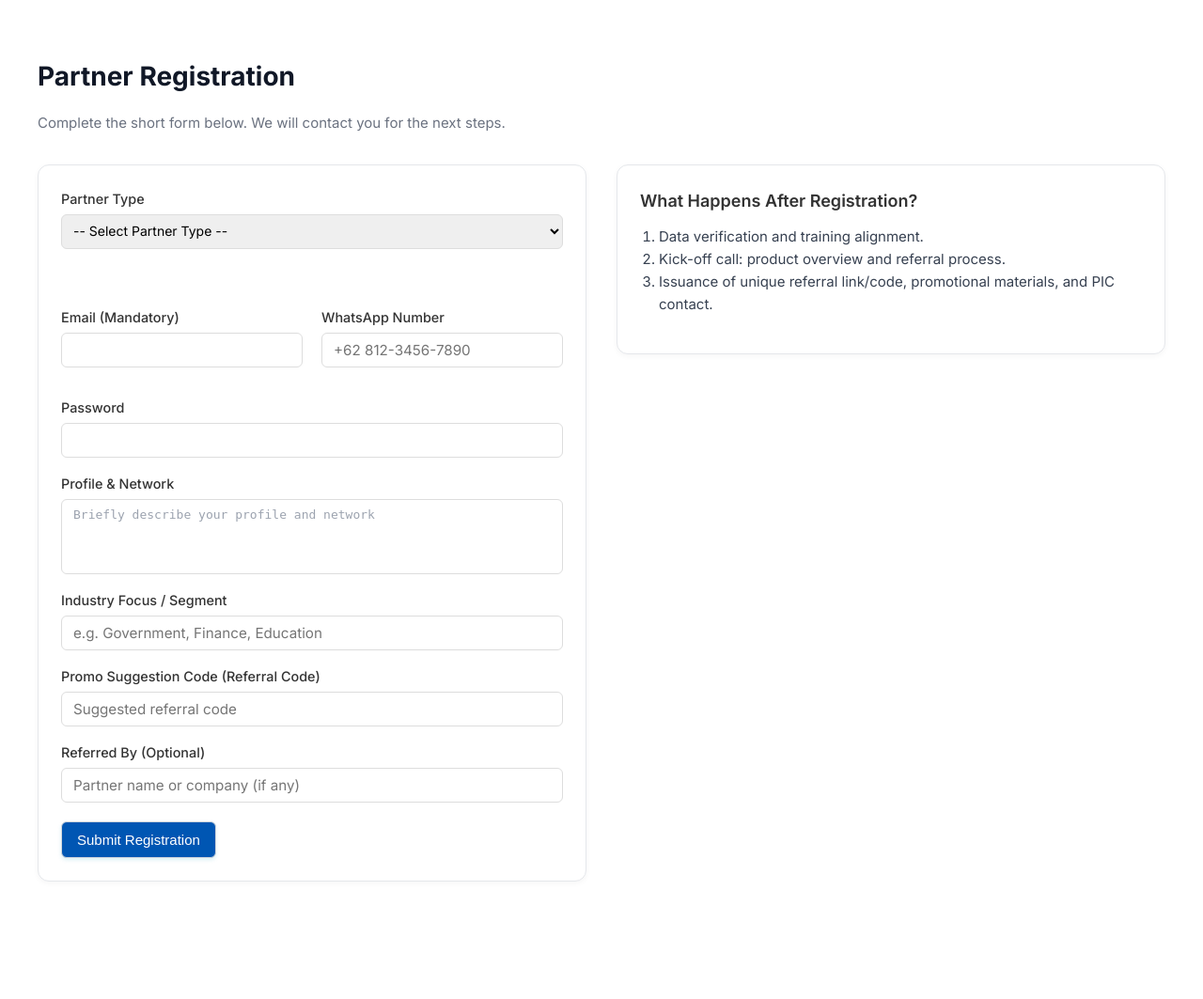
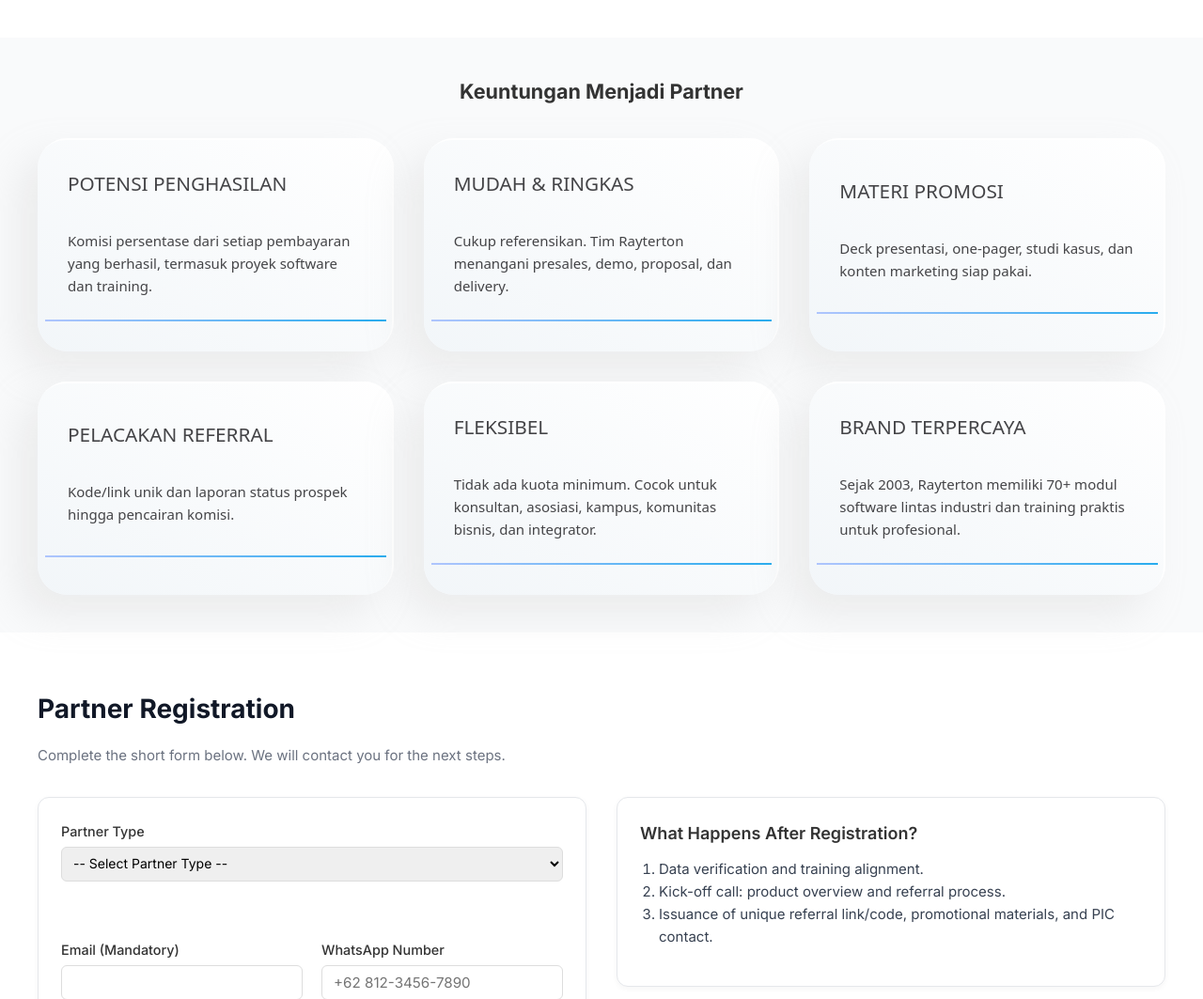
Before and after one commit to Guswann/Rayterton-Partner-Regis, a PHP site: page /input.php in a window 1280 px wide. Shown: the top 1063 px of the page at 94% size. Before the commit the page ends 938 px from the top, so only its background shows below. Run offline with PHP 8.4, Linux system fonts and the light colour scheme; some libraries are stand-ins or nearby versions.

Commit message:
keuntungan di atas form (kalo kurang ganti aj)

```diff
--- a/public/input.php
+++ b/public/input.php
@@ -185,6 +185,58 @@
 </head>
 
 <body>
+    <!-- Benefit -->
+    <section id="benefits">
+        <h2>Keuntungan Menjadi Partner</h2>
+        <div class="grid-container">
+            <div class="cardbenefit">
+                <div class="title">Potensi Penghasilan</div>
+                <div class="icon"><i class="fa-thin fa-laptop-code"></i></div>
+                <div class="content">
+                    <p>Komisi persentase dari setiap pembayaran yang berhasil, termasuk proyek software dan training.</p>
+                </div>
+            </div>
+
+            <div class="cardbenefit">
+                <div class="title">Mudah & Ringkas</div>
+                <div class="icon"><i class="fa-thin fa-shield-check"></i></div>
+                <div class="content">
+                    <p>Cukup referensikan. Tim Rayterton menangani presales, demo, proposal, dan delivery.</p>
+                </div>
+            </div>
+
+            <div class="cardbenefit">
+                <div class="title">Materi Promosi</div>
+                <div class="icon"><i class="fa-thin fa-wrench-simple"></i></div>
+                <div class="content">
+                    <p>Deck presentasi, one-pager, studi kasus, dan konten marketing siap pakai.</p>
+                </div>
+            </div>
+            <div class="cardbenefit">
+                <div class="title">Pelacakan Referral</div>
+                <div class="icon"><i class="fa-thin fa-wrench-simple"></i></div>
+                <div class="content">
+                    <p>Kode/link unik dan laporan status prospek hingga pencairan komisi.</p>
+                </div>
+            </div>
+            <div class="cardbenefit">
+                <div class="title">Fleksibel</div>
+                <div class="icon"><i class="fa-thin fa-wrench-simple"></i></div>
+                <div class="content">
+                    <p>Tidak ada kuota minimum. Cocok untuk konsultan, asosiasi, kampus, komunitas bisnis, dan integrator.</p>
+                </div>
+            </div>
+            <div class="cardbenefit">
+                <div class="title">Brand Terpercaya</div>
+                <div class="icon"><i class="fa-thin fa-wrench-simple"></i></div>
+                <div class="content">
+                    <p>Sejak 2003, Rayterton memiliki 70+ modul software lintas industri dan training praktis untuk profesional.</p>
+                </div>
+            </div>
+        </div>
+    </section>
+    <!-- Benefit End -->
+
     <div class="container">
         <h1 class="title">Partner Registration</h1>
         <p class="subtitle">
@@ -229,7 +281,7 @@
                     <div class="form-row">
                         <div class="form-group individual-only">
                             <label>Promo Code</label>
-                            <input type="text" name="promo_code" placeholder="max: 3 chars" required maxlength="3"  >
+                            <input type="text" name="promo_code" placeholder="max: 3 chars" required maxlength="3">
                         </div>
                         <div class="form-group individual-only">
                             <label>Full Name</label>
--- a/public/style.css
+++ b/public/style.css
@@ -25,7 +25,7 @@
 .card {
   background: #fff;
   border-radius: 12px;
-  box-shadow: 0 1px 3px rgba(0,0,0,0.1);
+  box-shadow: 0 1px 3px rgba(0, 0, 0, 0.1);
   padding: 24px;
 }
 
@@ -47,7 +47,9 @@
   margin-bottom: 6px;
 }
 
-input, select, textarea {
+input,
+select,
+textarea {
   border: 1px solid #E5E7EB;
   border-radius: 8px;
   padding: 10px 12px;
@@ -111,7 +113,8 @@
   font-size: 14px;
 }
 
-th, td {
+th,
+td {
   padding: 10px 12px;
   border-top: 1px solid #E5E7EB;
   text-align: left;
@@ -121,6 +124,7 @@
   font-weight: 600;
   background: #F9FAFB;
 }
+
 .btn.primary:hover,
 .btn.secondary:hover {
   transform: translateY(-3px);
@@ -170,7 +174,7 @@
 }
 
 h2 {
-   margin: 0 0 10px;
+  margin: 0 0 10px;
   font-size: 17px;
   color: #333;
 }
@@ -199,6 +203,7 @@
   box-shadow: 0 1px 2px rgba(0, 0, 0, 0.05);
   transition: border-color 0.2s ease, box-shadow 0.2s ease;
 }
+
 label {
   display: block;
   font-size: 13px;
@@ -213,7 +218,8 @@
 
 .form-grid input:focus,
 .form-grid textarea:focus {
-  border-color: #059bb6; /* biru tosca gelap */
+  border-color: #059bb6;
+  /* biru tosca gelap */
   box-shadow: 0 0 0 2px rgba(5, 155, 182, 0.15);
 }
 
@@ -299,6 +305,7 @@
   resize: vertical;
   height: auto;
 }
+
 textarea[name="profil_jaringan"]::placeholder {
   font-family: monospace;
   font-size: 13px;
@@ -331,7 +338,7 @@
   border: 1px solid #E5E7EB;
   border-radius: 12px;
   overflow: hidden;
-  box-shadow: 0 2px 6px rgba(0,0,0,0.05);
+  box-shadow: 0 2px 6px rgba(0, 0, 0, 0.05);
 }
 
 /* Table */
@@ -412,5 +419,83 @@
 
 .table-actions .btn:hover {
   transform: translateY(-2px);
-  box-shadow: 0 4px 6px rgba(0,0,0,0.08);
+  box-shadow: 0 4px 6px rgba(0, 0, 0, 0.08);
 }
+
+/* Benefit / Keuntungan */
+
+#benefits {
+  background: #f9fafb;
+  padding: 40px 20px;
+  margin-top: 40px;
+}
+
+#benefits h2 {
+  text-align: center;
+  font-size: 1.35rem;
+  margin-bottom: 2rem;
+}
+
+.grid-container {
+  width: min(75rem, 100%);
+  margin-inline: auto;
+  display: grid;
+  grid-template-columns: repeat(auto-fit, minmax(min(20rem, 100%), 1fr));
+  gap: 2rem;
+}
+
+.cardbenefit {
+  --grad: rgb(175, 197, 253), rgb(41, 172, 238);
+  padding: 2rem;
+  background-image: linear-gradient(to bottom left, #ffffff, #f2f6f9);
+  border-radius: 2rem;
+  gap: 1.5rem;
+  display: grid;
+  grid-template: 'title icon' 'content content' 'bar bar' / 1fr auto;
+  font-family: system-ui, sans-serif;
+  color: #444447;
+  box-shadow:
+    inset -2px 2px hsl(0 0 100% / 1),
+    -20px 20px 40px hsla(0, 0%, 76%, 0.25);
+
+  .title {
+    font-size: 1.3rem;
+    grid-area: title;
+    align-self: end;
+    text-transform: uppercase;
+    font-weight: 500;
+    word-break: break-all;
+
+  }
+
+  .icon {
+    grid-area: icon;
+    font-size: 2.3rem;
+
+    >i {
+      color: transparent;
+      background: linear-gradient(to right, var(--grad));
+      background-clip: text;
+    }
+  }
+
+  .content {
+    grid-area: content;
+
+    &>*:first-child {
+      margin-top: 0rem
+    }
+
+    &>*:last-child {
+      margin-bottom: 0rem
+    }
+  }
+
+  &::after {
+    content: "";
+    grid-area: bar;
+    height: 2px;
+    background-image: linear-gradient(90deg, var(--grad));
+    margin-inline: -1.5rem;
+  }
+}
```
